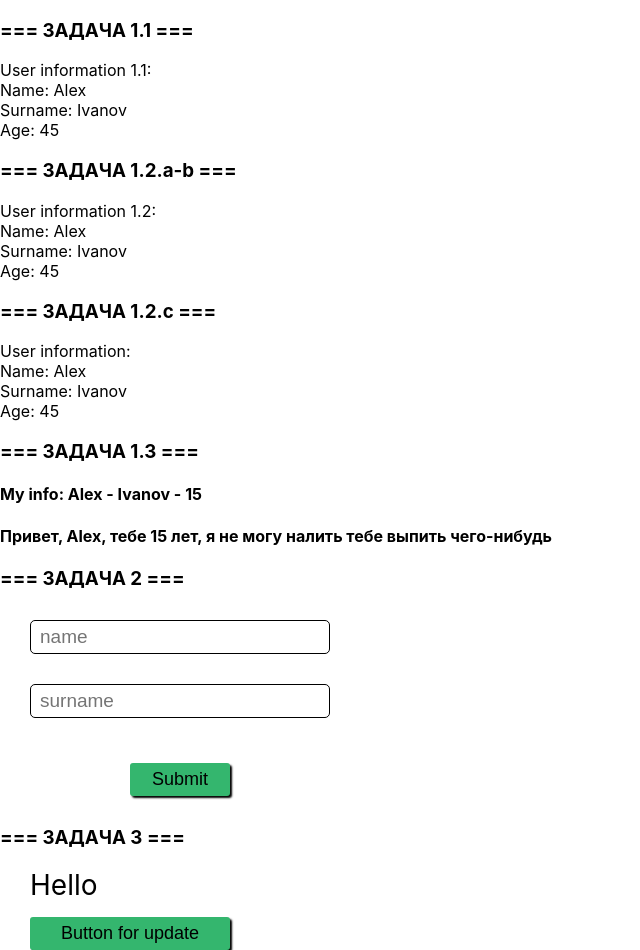
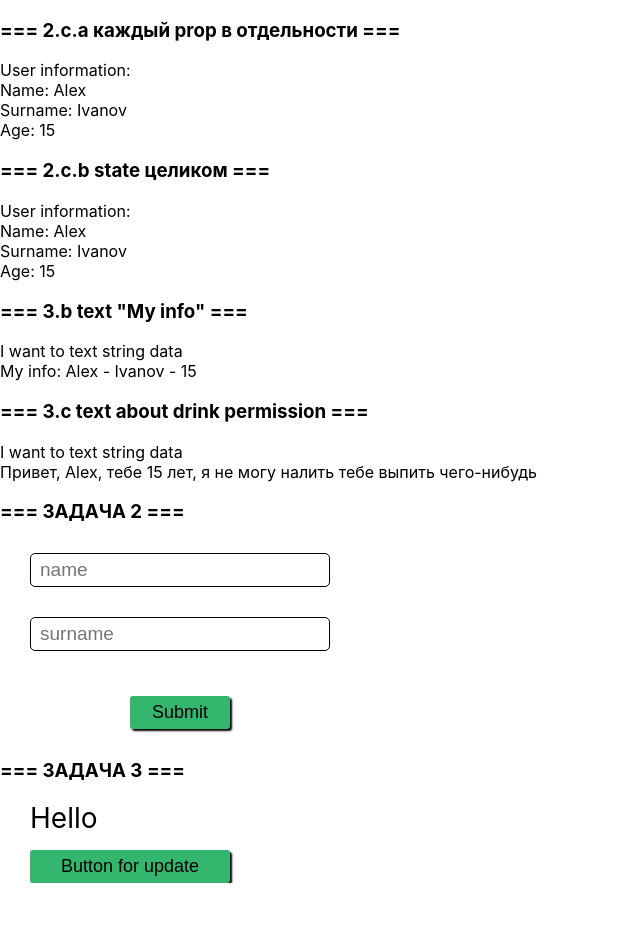
Before and after one commit to alexrazumniy/ReactCourse, a React (Create React App) app in the folder hw2/: page / in a window 1280 px wide. Shown: the whole page, without its empty margins (0-640 px from the left). After the commit the page ends 883 px from the top, so only its background shows below. Built offline with nearby package versions, Linux system fonts and the light colour scheme; the HTML template or start-up script is replaced by a standard one.

Commit message:
hw well done

```diff
--- a/hw2/src/App.js
+++ b/hw2/src/App.js
@@ -1,5 +1,5 @@
 import React from "react";
-import { User1, User2, User3 } from "./components/Task1/User";
+import { User } from "./components/Task1/User";
 import { Form } from "./components/Task2/Form";
 import { Lifecycle } from "./components/Task3/Lifecycle";
 
@@ -7,9 +7,7 @@ export default class App extends React.Component {
   render() {
     return (
       <>
-        <User1 />
-        <User2 />
-        <User3 />
+        <User />
         <Form />
         <Lifecycle />
       </>
--- a/hw2/src/components/Task1/User.js
+++ b/hw2/src/components/Task1/User.js
@@ -1,133 +1,43 @@
 import React from "react";
+import { UserCard } from "./UserCard";
+import { UserCardText } from "./UserCardText";
 import "../styles.css";
 
 //===== Task 1.1 =====//
-export class User1 extends React.Component {
-  state = {
-    name: "Alex",
-    surname: "Ivanov",
-    age: 45,
-  };
-
-  render() {
-    return (
-      <>
-        <h3>=== ЗАДАЧА 1.1 ===</h3>
-        <UserCard1
-          name={this.state.name}
-          surname={this.state.surname}
-          age={this.state.age}
-        />
-        <h3>=== ЗАДАЧА 1.2.a-b ===</h3>
-        <UserCard2
-          name={this.state.name}
-          surname={this.state.surname}
-          age={this.state.age}
-        />
-      </>
-    );
-  }
-}
-
-// //===== Task 1.2 =====//
-
-//===> a) <===//
-
-const UserCard1 = (props) => {
-  return (
-    <>
-      <div>User information 1.1:</div>
-      <div>Name: {props.name}</div>
-      <div>Surname: {props.surname}</div>
-      <div>Age: {props.age}</div>
-    </>
-  );
-};
-
-// //===> b) <===//
-
-const UserCard2 = ({ name, surname, age }) => {
-  return (
-    <>
-      <div>User information 1.2:</div>
-      <div>Name: {name}</div>
-      <div>Surname: {surname}</div>
-      <div>Age: {age}</div>
-    </>
-  );
-};
-
-// //===> c) <===//
-
-export class User2 extends React.Component {
-  state = {
-    name: "Alex",
-    surname: "Ivanov",
-    age: 45,
-  };
-
-  render() {
-    return (
-      <>
-        <h3>=== ЗАДАЧА 1.2.c ===</h3>
-        <UserCard3 {...this.state} />
-      </>
-    );
-  }
-}
-
-const UserCard3 = ({name, surname, age}) => {
-  return (
-    <>
-      <div>User information:</div>
-      <div>Name: {name}</div>
-      <div>Surname: {surname}</div>
-      <div>Age: {age}</div>
-    </>
-  );
-};
-
-// //==== Task 1.3 =====//
-
-// //===> a) <===//
-
-export class User3 extends React.Component {
+export class User extends React.Component {
   state = {
     name: "Alex",
     surname: "Ivanov",
     age: 15,
   };
 
+  checkDrinkPermission = () => {
+    const { name, age } = this.state;
+    return `Привет, ${name}, тебе ${age} лет, я ${age < 18 ? "не могу" : "могу"}
+    налить тебе выпить чего-нибудь`;
+  };
+
   render() {
     return (
       <>
-        <h3>=== ЗАДАЧА 1.3 ===</h3>
-        <UserCardText1 {...this.state} />
-        <UserCardText2 {...this.state} />
+        <h3>=== 2.c.a каждый prop в отдельности ===</h3>
+        <UserCard
+          name={this.state.name}
+          surname={this.state.surname}
+          age={this.state.age}
+        />
+
+        <h3>=== 2.c.b state целиком ===</h3>
+        <UserCard {...this.state} />
+
+        <h3>=== 3.b text "My info" ===</h3>
+        <UserCardText
+          text={`My info: ${this.state.name} - ${this.state.surname} - ${this.state.age}`}
+        />
+
+        <h3>=== 3.c text about drink permission ===</h3>
+        <UserCardText text={this.checkDrinkPermission()}/>
       </>
     );
   }
 }
-// //===> b) <===//
-
-const UserCardText1 = (props) => {
-  return <h4>My info: {props = "Alex - Ivanov - 15"}</h4>
-  // return <h4>My info: {Object.values(props).join(" - ")}</h4>;
-};
-
-// //===> c) <===//
-
-const ageIn = (age) => {
-  let isAgeIn;
-  age < 18 ? (isAgeIn = "не") : (isAgeIn = "");
-  return isAgeIn
-}
-
-const UserCardText2 = (props) => {
-  return (
-    <>
-      <h4>Привет, {props.name}, тебе {props.age} лет, я <span>{ageIn(props.age)}</span> могу
-      налить тебе выпить чего-нибудь</h4>
-    </>
-  );
-};
--- /dev/null
+++ b/hw2/src/components/Task1/UserCard.js
@@ -0,0 +1,10 @@
+export const UserCard = ({ name, surname, age }) => {
+    return (
+      <>
+        <div>User information:</div>
+        <div>Name: {name}</div>
+        <div>Surname: {surname}</div>
+        <div>Age: {age}</div>
+      </>
+    );
+  };
--- /dev/null
+++ b/hw2/src/components/Task1/UserCardText.js
@@ -0,0 +1,8 @@
+export const UserCardText = ({text}) => {
+    return (
+      <>
+        <div>I want to text string data</div>
+        <div>{text}</div>
+      </>
+    );
+  };
```
